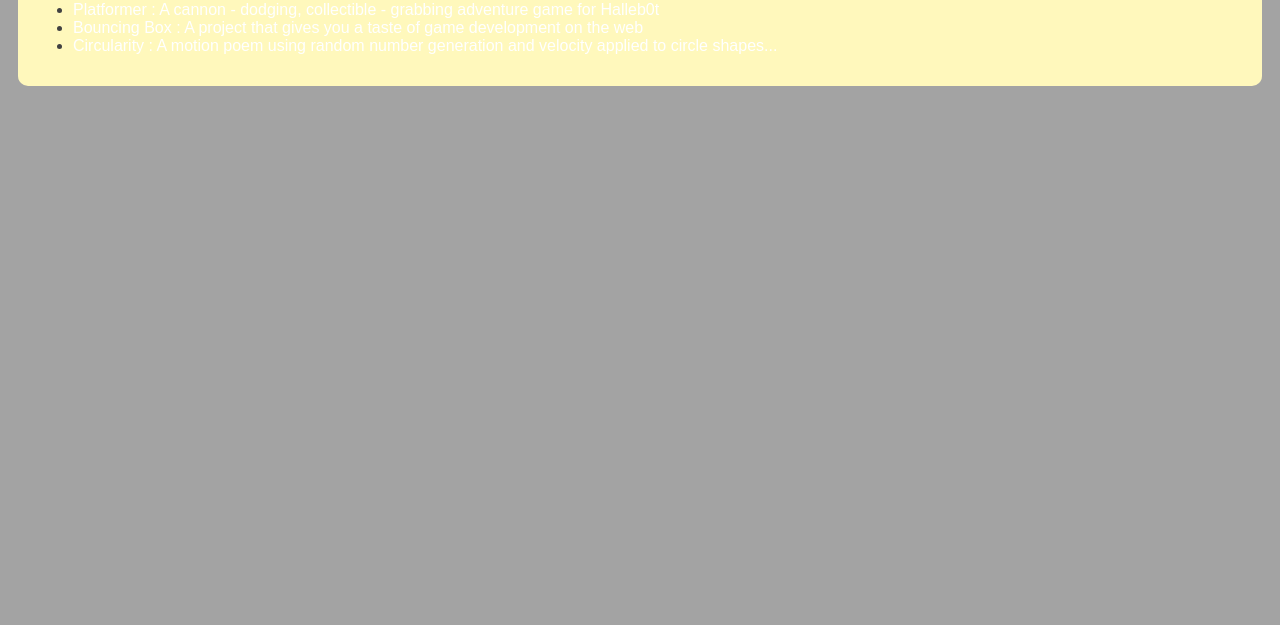
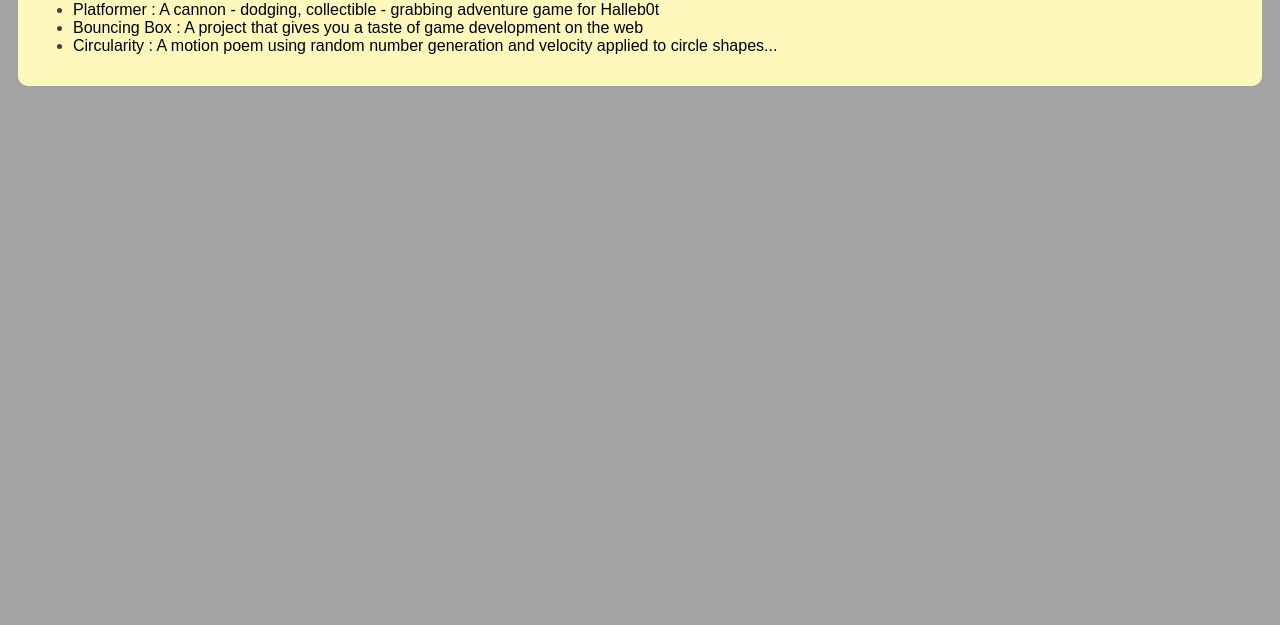
Before and after one commit to OwenZitzmann/OwenZitzmann.github.io, a plain HTML site: page portfolio.html in a window 1280 px wide. Shown: the part 175-800 px from the top of the page. Drawn offline with Linux system fonts and the light colour scheme.

Commit message:
add index.html and css files

```diff
--- a/portfolio.html
+++ b/portfolio.html
@@ -23,9 +23,9 @@
                 <div class="content">
                     <h1>Portfolio</h1>
                     <ul id="Portfolio">
-                        <li><a href="projects/platformer/">Platformer : A cannon - dodging, collectible - grabbing adventure game for Halleb0t</a></li>
-                        <li><a href="projects/bouncing-box/">Bouncing Box : A project that gives you a taste of game development on the web </a></li>
-                        <li><a href="projects/circularity/">Circularity : A motion poem using random number generation and velocity applied to circle shapes...</a></li>
+                        <li><a style="color:#000000" href="projects/platformer/">Platformer : A cannon - dodging, collectible - grabbing adventure game for Halleb0t</a></li>
+                        <li><a style="color:#000000" href="projects/bouncing-box/">Bouncing Box : A project that gives you a taste of game development on the web </a></li>
+                        <li><a style="color:#000000" href="projects/circularity/">Circularity : A motion poem using random number generation and velocity applied to circle shapes...</a></li>
                     </ul>
                 </div>
             </main>
```
Also changed, not shown: index.html (+16 -1 lines).
